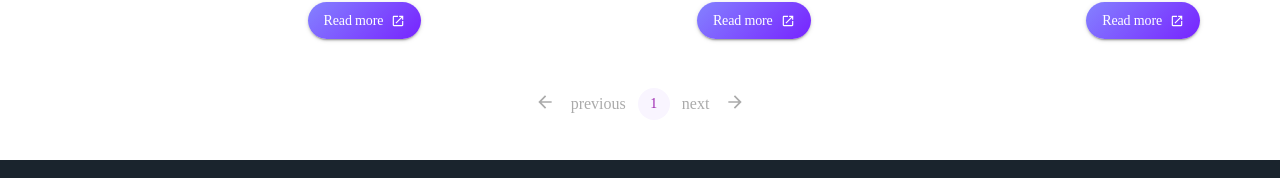
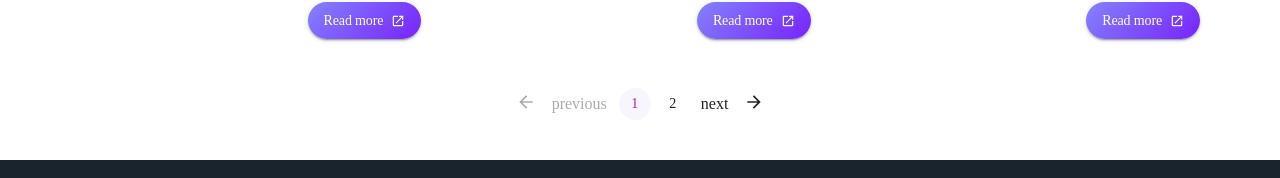
Before and after one commit to Software-Lifecycle-Consultants/slc-open-hms, a Next.js app: page /blog in a window 1280 px wide. Shown: the part 1899-2077 px from the top of the page. Built offline with nearby package versions, Linux system fonts and the light colour scheme.

Commit message:
Adding more blog card data to test pagination

```diff
--- a/data/blogPage.ts
+++ b/data/blogPage.ts
@@ -66,6 +66,62 @@ export const blogData = [
         tag1: "Sri  Lanka",
         tag2: "",
     },
+    {
+        id: 7,
+        image: "/images/blogPage/anuradhapura.webp",
+        author: "saman kumara",
+        date: "5 jan 2024",
+        title: "anuradhapuraya",
+        description: "asildkasndkasidkmdlasdij asdhbkads sd aksd asndhias dihashd asdj ashud asd jhas dlaysdnas nm silgd fsbn dlih mnv dash a ",
+        tag: "lktravel",
+        tag1: "ben10",
+        tag2: "animeWorld",
+    },
+    {
+        id: 8,
+        image: "/images/blogPage/galle.webp",
+        author: "Lana Steiner",
+        date: "18 Jan 2022",
+        title: "Galle Fort Heritage",
+        description: "Step into the storied past of Galle Fort, where colonial charm and maritime history converge against the backdrop of the Indian Ocean.",
+        tag: "ArchaeologySL",
+        tag1: "HistoricalSites",
+        tag2: "",
+    },
+    {
+        id: 9,
+        image: "/images/blogPage/sigiriya.webp",
+        author: "Alec Whitten",
+        date: "17 Jan 2022",
+        title: "Sigiriya - Sri Lanka's Enigmatic Citadel Unveiled",
+        description: "Discover Sigiriya: Sri Lanka's UNESCO Heritage marvel, hiding ancient mysteries and architectural wonders.",
+        tag: "Sri Lanka",
+        tag1: "Mystery",
+        tag2: "",
+    },
+    {
+        id: 10,
+        image: "/images/blogPage/ella.webp",
+        author: "Demi WIlkinson",
+        date: "16 Jan 2022",
+        title: "Iconic Nine Arch Bridge: Ella",
+        description: "Discover the enchanting beauty of Ella, nestled amidst lush tea plantations, iconic landmarks like the Nine Arch Bridge, and serene natural escapes",
+        tag: "ArchaeologySL",
+        tag1: "Sri  Lanka",
+        tag2: "VisitSL",
+    },
+    {
+        id: 11,
+        image: "/images/blogPage/ambuluwawa.webp",
+        author: "Candice Wu",
+        date: "15 Jan 2022",
+        title: "Ambuluwawa Sanctuary",
+        description: "Embark on a journey to Ambuluwawa, where lush landscapes and breathtaking vistas await atop this picturesque hill in Sri Lanka.",
+        tag: "ArchaeologySL",
+        tag1: "Sri  Lanka",
+        tag2: "",
+    },
+
 ];
 
 // banner data
```
